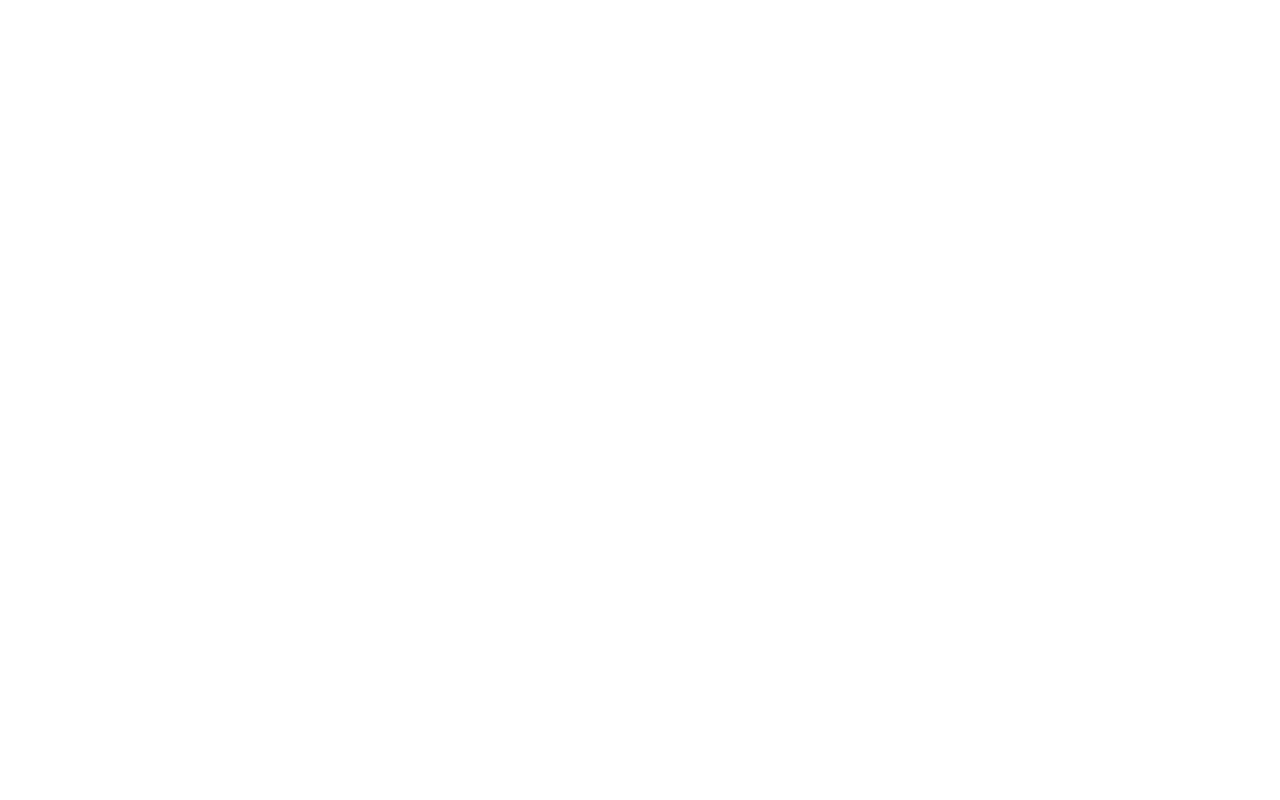
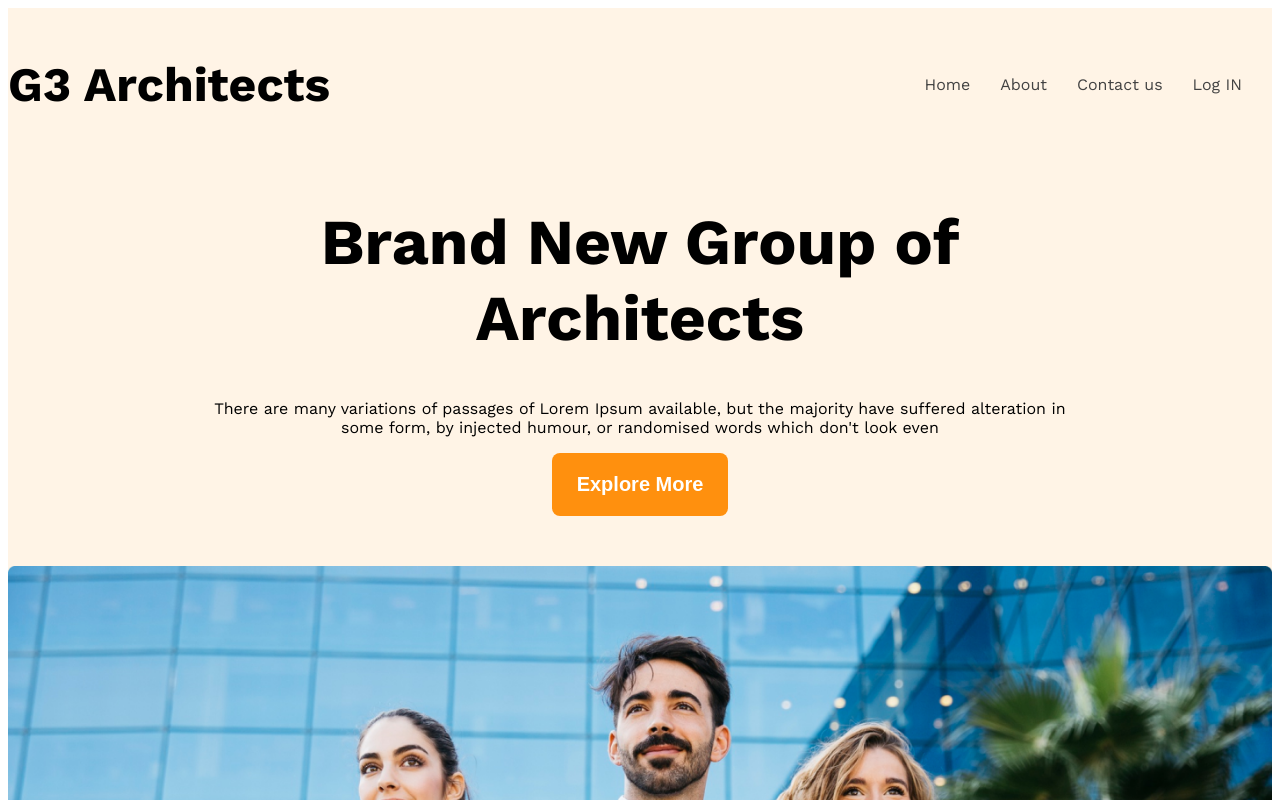
Before and after one commit to rimiakter4/g3-architect, a plain HTML site: page index.html in a window 1280 px wide. Shown: the top 800 px of the page. Drawn offline with nearby package versions, Linux system fonts and the light colour scheme.

Commit message:
added an banner

```diff
--- a/index.html
+++ b/index.html
@@ -6,8 +6,30 @@
     <title>G3 Architect</title>
 <link rel="stylesheet" href="style/g3.css">
 </head>
-<body>
-    <header>
+<body class="work-sans-font">
+    <header class="bg-light">
+        <nav class="navbar display-flex">
+            <h3 class="brand">G3 Architects</h3>
+            <ul class="nav-links display-flex ">
+                <li class="nav-item"><a href="" class="nav-link text-gray ">Home</a></li>
+                <li class="nav-item"><a href="" class="nav-link text-gray ">About  </a></li>
+                <li class="nav-item"><a href="" class="nav-link text-gray ">Contact us </a></li>
+                <li class="nav-item"><a href="" class="nav-link text-gray ">Log IN</a></li>
+            </ul>
+        </nav>
+        <div class="banner">
+  <div class="banner-content">
+              <h1 class="banner-title">Brand New Group of Architects
+              </h1>
+
+<p class="banner-description">There are many variations of passages of Lorem Ipsum available, but the majority have suffered alteration in some form, by injected humour, or randomised words which don't look even</p>
+<button class="btn-primary">Explore More</button>
+  </div>
+<img class="banner-img" src="images/banner.png" alt="">
+
+
+
+        </div>
 
 
     </header>
--- a/style/g3.css
+++ b/style/g3.css
@@ -0,0 +1,79 @@
+
+@import url('https://fonts.googleapis.com/css2?family=Work+Sans:ital,wght@0,100..900;1,100..900&display=swap');
+
+
+.work-sans-font {
+  font-family: "Work Sans", sans-serif;
+  font-optical-sizing: auto;
+  font-weight: 400;
+  font-style: normal;
+}
+.display-flex{
+    display: flex;
+}
+.nav-item{
+    list-style: none;
+    margin-right: 30px;
+}
+.nav-link{
+    text-decoration: none;
+}
+/* dark2 */
+.text-gray{
+    color: #424242;
+
+}
+/* dark3 */
+.text-light-gray{
+  color: #727272;
+}
+.navbar{
+  justify-content: space-between;
+  align-items: center;
+}
+/* backgruonf color */
+.bg-light{
+  background-color:rgba(255, 144, 14, 0.1);
+
+}
+.navbar, .banner{
+  max-width: 1440px;
+  margin: 0 auto;
+}
+.brand{
+  font-weight: 700;
+  font-size: 3rem;
+
+}
+.banner-content{
+  max-width: 862px;
+  margin: 0 auto;
+  text-align: center;
+  margin-bottom: 50px;
+}
+.banner-title{
+  font-weight: 700;
+  font-size: 4rem;
+
+}
+.btn-primary{
+  background-color: #FF900E;
+  border-radius: 8px;
+  padding: 20px 25px;
+  border: none;
+  color:white;
+  font-size: 1.25rem;
+  font-weight: 600;
+
+
+}
+.banner-img{
+  width: 100%;
+}
+/* media query  */
+@media screen and (max-width: 576px) {
+  .navbar, .nav-links{
+    flex-direction: column;
+  }
+
+}
```
Also changed, not shown: images/architect.png (added), images/banner.png (added), images/icons/customers.png (added), images/icons/email.png (added), images/icons/projects.png (added), images/icons/ribon.png (added), images/sponsors/amazon.png (added), images/sponsors/figma.png (added), images/sponsors/google.png (added), images/sponsors/spotify.png (added), images/sponsors/telerama.png (added), images/team1.png (added), images/team2.png (added), images/team3.png (added), 1 more files.
